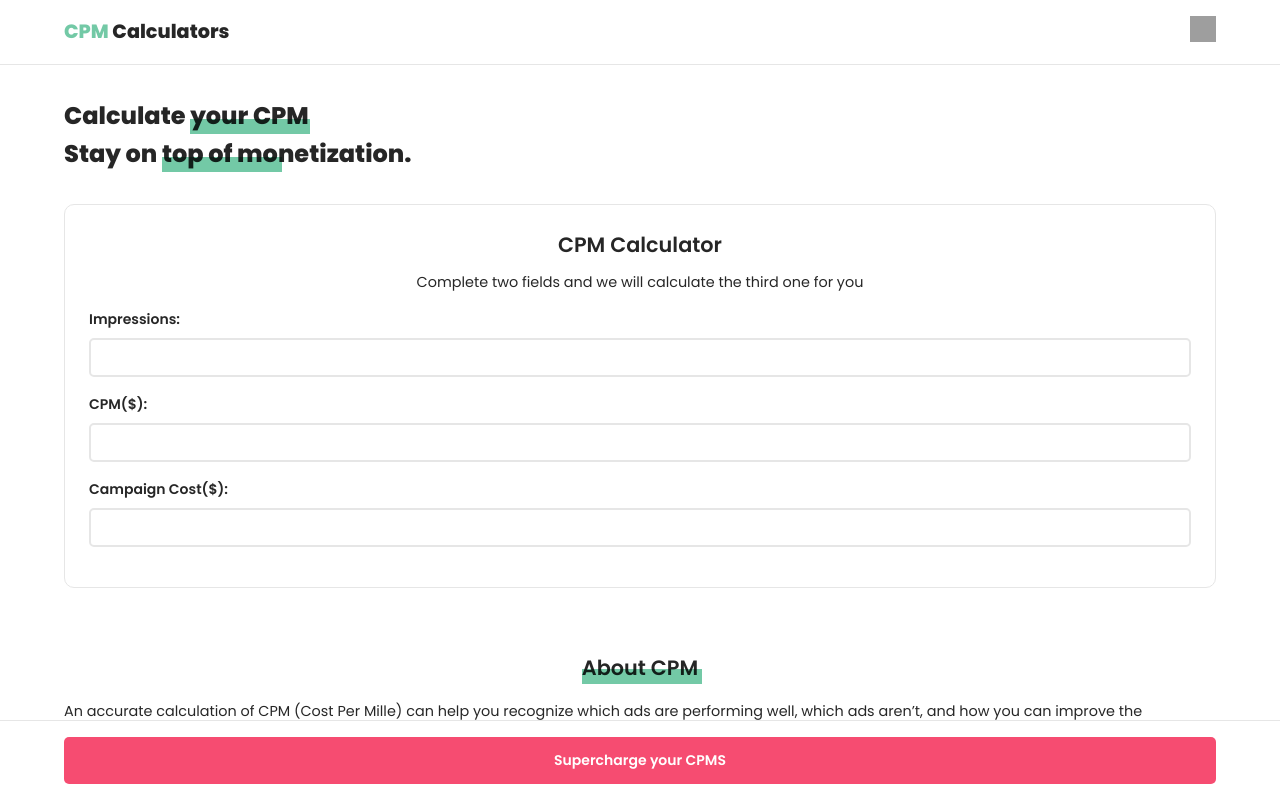
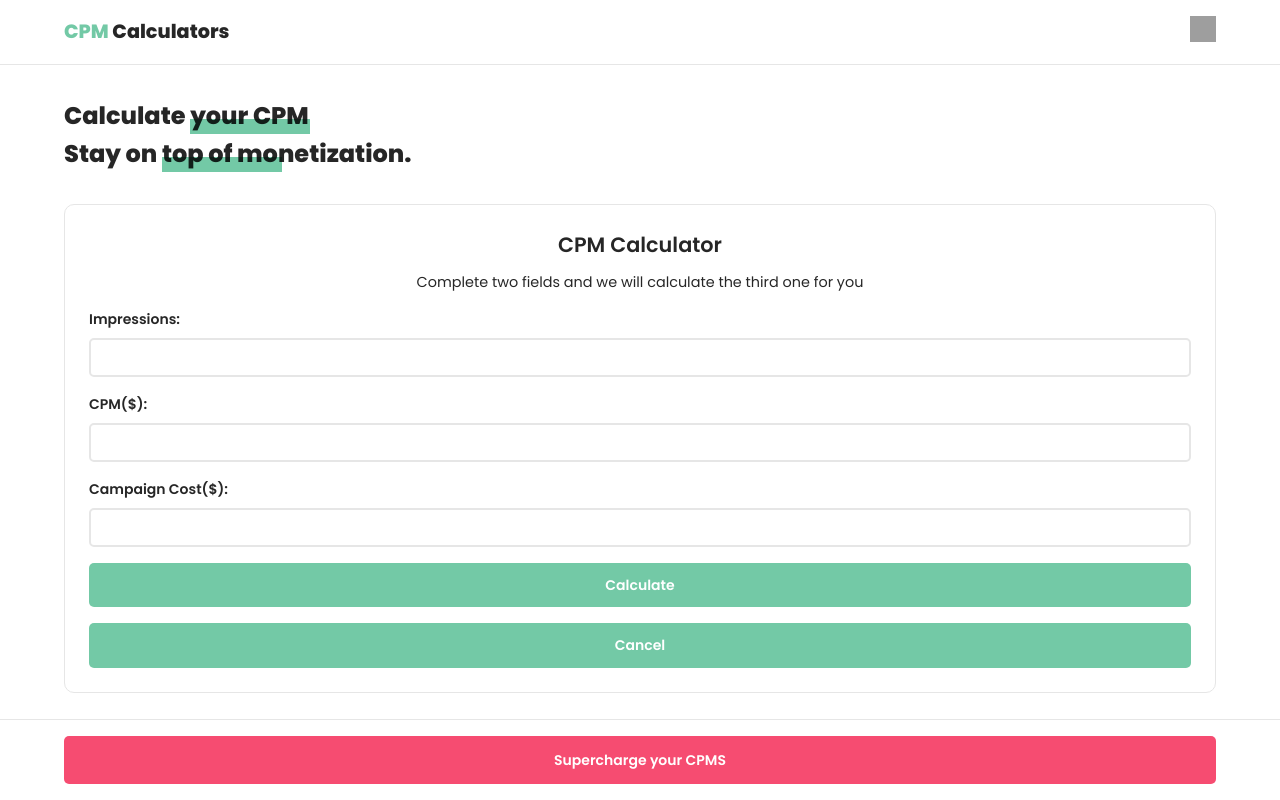
Before and after one commit to arvind-adsparc/cpmcalculators, a Next.js app: page / in a window 1280 px wide. Shown: the top 800 px of the page. Built offline with nearby package versions, Linux system fonts and the light colour scheme; grey boxes are pictures that could not be loaded.

Commit message:
cpm form button addition

```diff
--- a/components/Forms/calculator/index.jsx
+++ b/components/Forms/calculator/index.jsx
@@ -11,6 +11,11 @@ const CalculatorForm = () => {
         <Input name="impressions" label="Impressions" type="text" />
         <Input name="cpm" label="CPM($)" type="text" />
         <Input name="cost" label="Campaign Cost($)" type="text" />
+
+        <div className={styles.ctas}>
+          <button className={styles.btn}>Calculate</button>
+          <button className={styles.btn}>Cancel</button>
+        </div>
       </div>
     </div>
   );
--- a/styles/CalculatorForm.module.scss
+++ b/styles/CalculatorForm.module.scss
@@ -17,4 +17,22 @@
     font-size: 0.9rem;
     line-height: 20px;
   }
+
+  .ctas {
+    display: flex;
+    justify-content: space-between;
+    flex-direction: column;
+    gap: 1rem;
+
+    .btn {
+      display: block;
+      width: 100%;
+      background-color: variables.$primaryColor;
+      color: variables.$neutralWhite;
+      padding: 0.7rem 1rem;
+      border-radius: 5px;
+      border: none;
+      font-weight: variables.$medium;
+    }
+  }
 }
```
